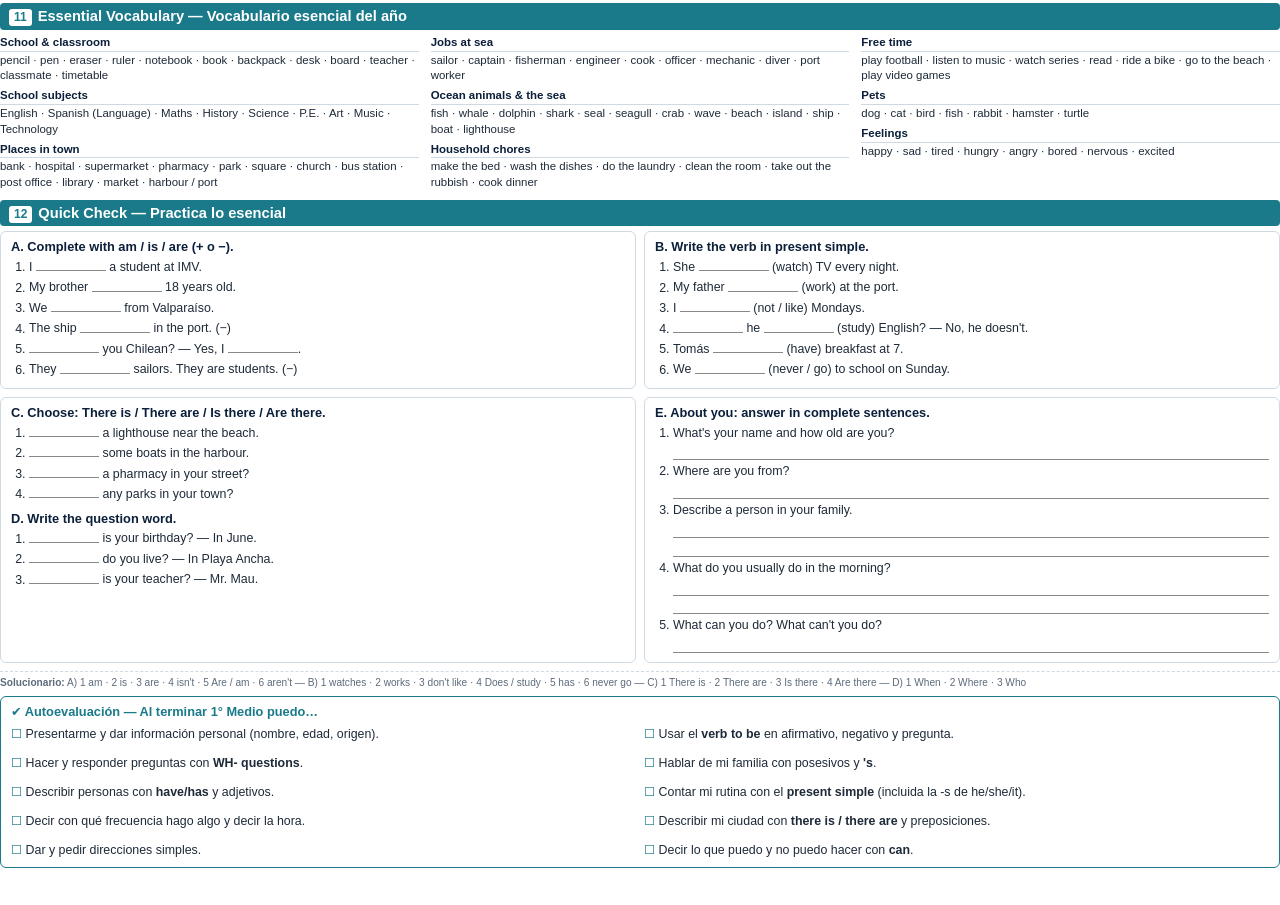
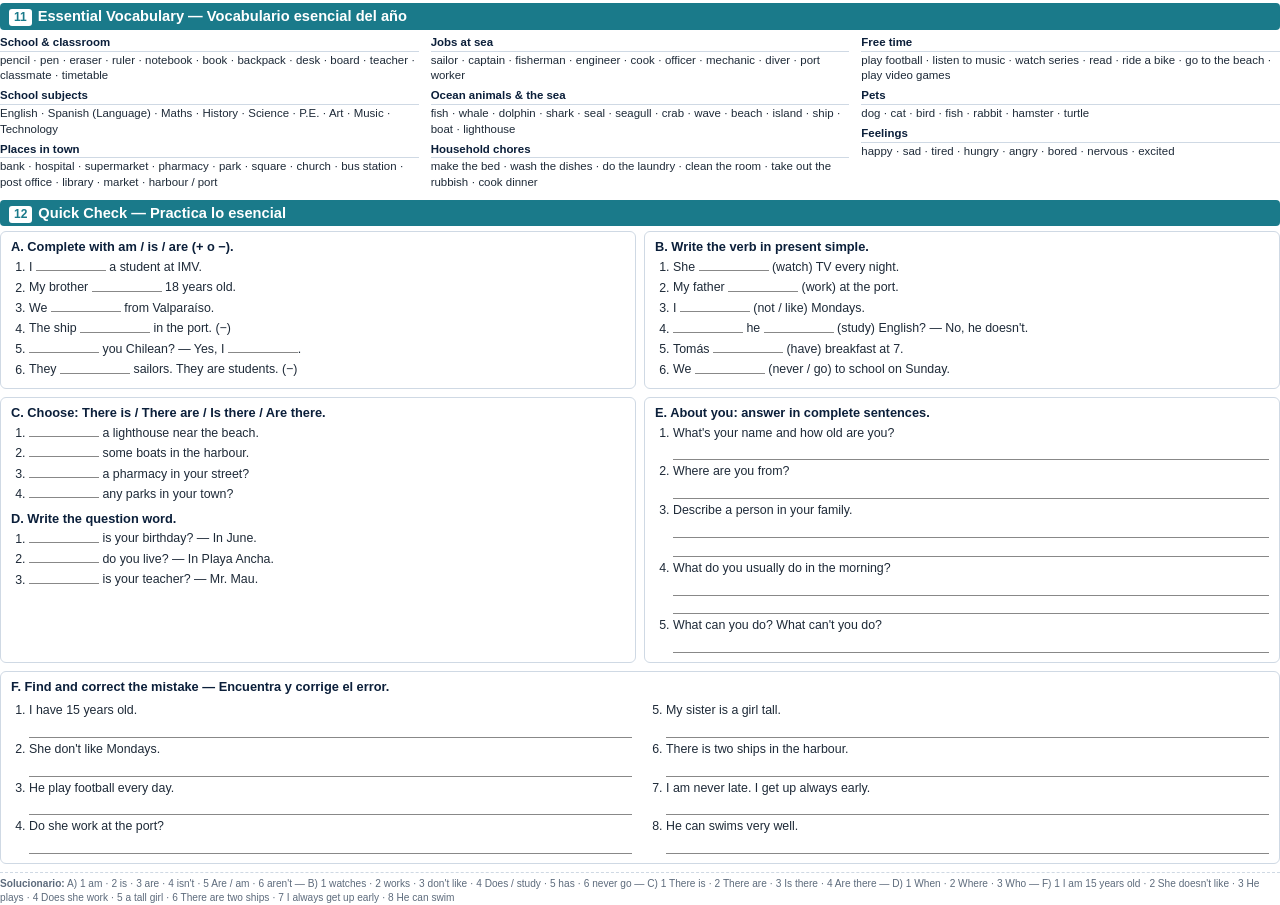
Before and after one commit to TeacherMauro404/materialingles, a plain HTML site: page materia-minima/fuente/primero-medio.html in a window 1280 px wide. Shown: the part 2250-3155 px from the top of the page. Before the commit the page ends 3118 px from the top, so only its background shows below. Drawn offline with Linux system fonts and the light colour scheme.

Commit message:
Quita la autoevaluación y completa la cuarta plana con ejercicio de corrección de errores
Co-Authored-By: Claude Opus 5.5 <noreply@anthropic.com>
Claude-Session: https://claude.ai/code/session_01Q6itvs7eKQzVG5s57BhZVm

```diff
--- a/materia-minima/fuente/primero-medio.html
+++ b/materia-minima/fuente/primero-medio.html
@@ -352,23 +352,25 @@
     </ol>
   </div>
 </div>
-<div class="key"><b>Solucionario:</b> A) 1 am · 2 is · 3 are · 4 isn't · 5 Are / am · 6 aren't — B) 1 watches · 2 works · 3 don't like · 4 Does / study · 5 has · 6 never go — C) 1 There is · 2 There are · 3 Is there · 4 Are there — D) 1 When · 2 Where · 3 Who</div>
+<div class="ex" style="margin-top:8px">
+  <h3>F. Find and correct the mistake — Encuentra y corrige el error.</h3>
+  <div class="g2" style="gap:4px 16px">
+    <ol>
+      <li>I have 15 years old. <span class="ln w"></span></li>
+      <li>She don't like Mondays. <span class="ln w"></span></li>
+      <li>He play football every day. <span class="ln w"></span></li>
+      <li>Do she work at the port? <span class="ln w"></span></li>
+    </ol>
+    <ol start="5">
+      <li>My sister is a girl tall. <span class="ln w"></span></li>
+      <li>There is two ships in the harbour. <span class="ln w"></span></li>
+      <li>I am never late. I get up always early. <span class="ln w"></span></li>
+      <li>He can swims very well. <span class="ln w"></span></li>
+    </ol>
+  </div>
+</div>
+<div class="key"><b>Solucionario:</b> A) 1 am · 2 is · 3 are · 4 isn't · 5 Are / am · 6 aren't — B) 1 watches · 2 works · 3 don't like · 4 Does / study · 5 has · 6 never go — C) 1 There is · 2 There are · 3 Is there · 4 Are there — D) 1 When · 2 Where · 3 Who — F) 1 I am 15 years old · 2 She doesn't like · 3 He plays · 4 Does she work · 5 a tall girl · 6 There are two ships · 7 I always get up early · 8 He can swim</div>
 
-<div class="chk">
-  <h3>✔ Autoevaluación — Al terminar 1° Medio puedo…</h3>
-  <ul class="g2">
-    <li>Presentarme y dar información personal (nombre, edad, origen).</li>
-    <li>Usar el <b>verb to be</b> en afirmativo, negativo y pregunta.</li>
-    <li>Hacer y responder preguntas con <b>WH- questions</b>.</li>
-    <li>Hablar de mi familia con posesivos y <b>'s</b>.</li>
-    <li>Describir personas con <b>have/has</b> y adjetivos.</li>
-    <li>Contar mi rutina con el <b>present simple</b> (incluida la -s de he/she/it).</li>
-    <li>Decir con qué frecuencia hago algo y decir la hora.</li>
-    <li>Describir mi ciudad con <b>there is / there are</b> y preposiciones.</li>
-    <li>Dar y pedir direcciones simples.</li>
-    <li>Decir lo que puedo y no puedo hacer con <b>can</b>.</li>
-  </ul>
-</div>
 
 </body>
 </html>
```
Also changed, not shown: materia-minima/fuente/segundo-medio.html (+16 -16 lines), 2 other files.
